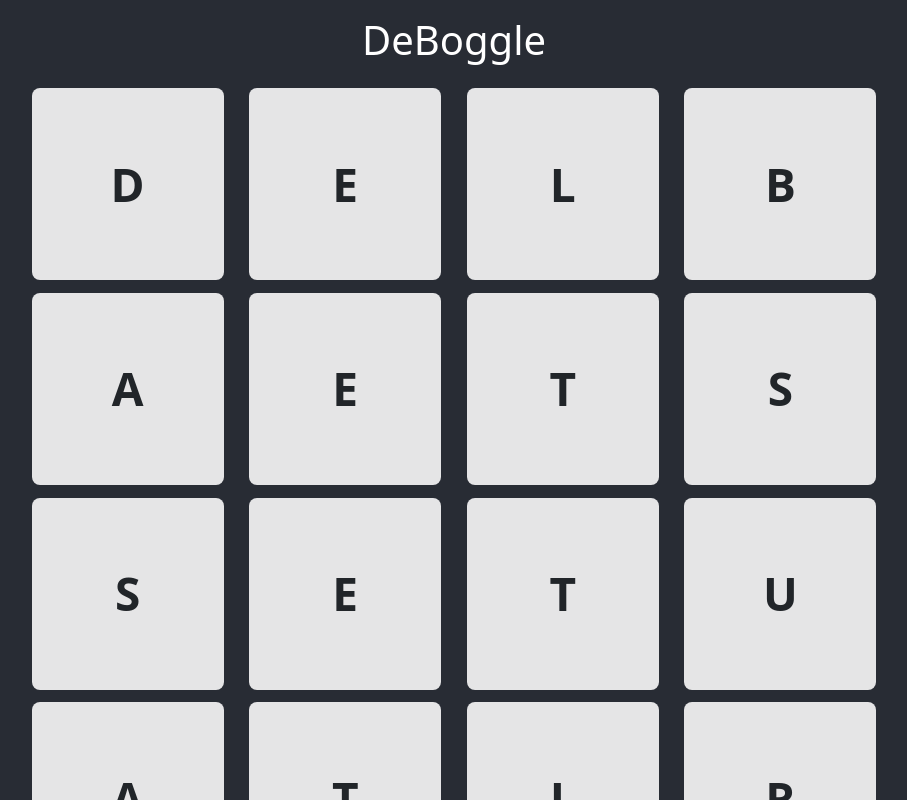
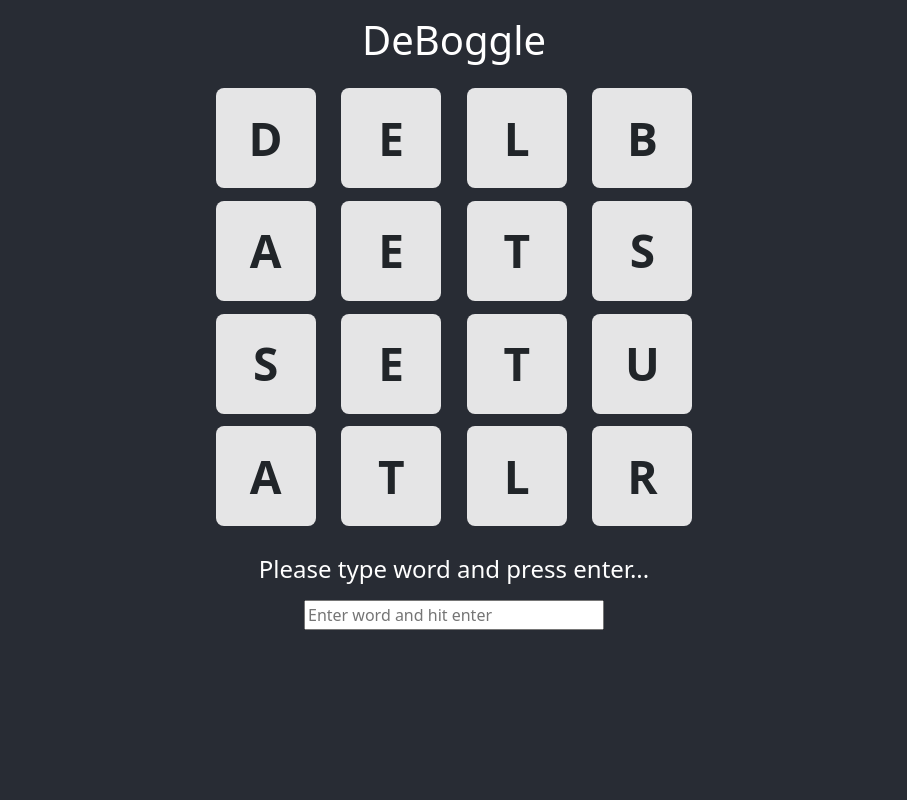
Before and after one commit to oliveranthony17/deboggle, a React (Create React App) app: page / in a window 1280 px wide. Shown: the top 800 px of the page, without its empty margins (186-1093 px from the left). Built offline with nearby package versions, Linux system fonts and the light colour scheme.

Commit message:
adjusted max-width

```diff
--- a/src/App.css
+++ b/src/App.css
@@ -37,6 +37,8 @@
   font-weight: bolder;
   width: 15vw !important;
   height: 15vw !important;
+  max-width: 100px !important;
+  max-height: 100px !important;
   margin: 1vw;
   padding: 0px !important;
   background-color: rgb(229,229,230);
@@ -50,3 +52,7 @@
 .message {
   color: white;
 }
+
+.text-field {
+  max-width: 300px !important;
+}
--- a/src/App.js
+++ b/src/App.js
@@ -262,8 +262,8 @@ function GameBoard() {
 
 function InputField({onUserInput, inputText, onEnter}) {
   return (
-    <div className="my-3">
-      <input type="text" placeholder="Enter word and hit enter" className='w-50' onChange={(event) => onUserInput(event.target.value)} value={inputText} onKeyUp={onEnter}/>
+    <div className="my-3 ">
+      <input type="text" placeholder="Enter word and hit enter" className='w-50 text-field' onChange={(event) => onUserInput(event.target.value)} value={inputText} onKeyUp={onEnter}/>
     </div>
   )
 }
```
